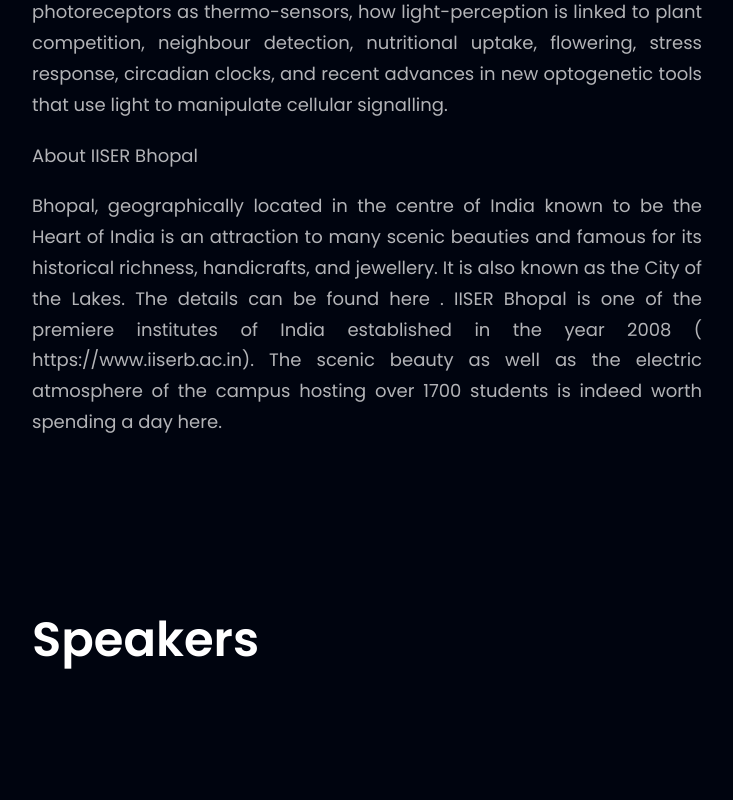
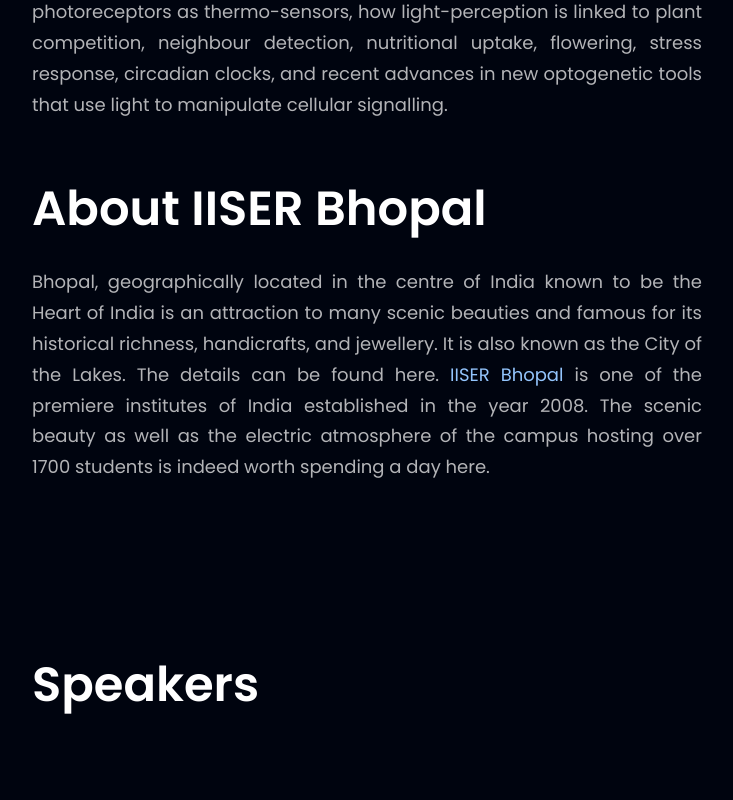
Before and after one commit to prathamdupare/workshop, a React (Vite) app: page / in a window 1280 px wide. Shown: the part 1540-2340 px from the top of the page, without its empty margins (32-765 px from the left). Built offline with nearby package versions, Linux system fonts and the light colour scheme.

Commit message:
multiple fixes

```diff
--- a/src/components/About.jsx
+++ b/src/components/About.jsx
@@ -51,18 +51,18 @@ export const About = () => {
           optogenetic tools that use light to manipulate cellular signalling.
         </p>
 
-        <h2 className={`${styles.paragraph} text-justify max-w-[670px] mt-5`}>
-          About IISER Bhopal
-        </h2>
+        <h2 className={`pt-[50px] ${styles.heading2}`}>About IISER Bhopal</h2>
         <p className={`${styles.paragraph} text-justify max-w-[670px] mt-5`}>
           Bhopal, geographically located in the centre of India known to be the
           Heart of India is an attraction to many scenic beauties and famous for
           its historical richness, handicrafts, and jewellery. It is also known
-          as the City of the Lakes. The details can be found here . IISER Bhopal
+          as the City of the Lakes. The details can be found here.{" "}
+          <a className="text-blue-300" href="https://www.iiserb.ac.in/">
+            IISER Bhopal{" "}
+          </a>
           is one of the premiere institutes of India established in the year
-          2008 ( https://www.iiserb.ac.in). The scenic beauty as well as the
-          electric atmosphere of the campus hosting over 1700 students is indeed
-          worth spending a day here.
+          2008. The scenic beauty as well as the electric atmosphere of the
+          campus hosting over 1700 students is indeed worth spending a day here.
         </p>
       </div>
       <div className="flex flex-row">
--- a/src/components/Contact.jsx
+++ b/src/components/Contact.jsx
@@ -12,39 +12,40 @@ const Contact = () => {
           <br className="sm:block hidden ss:leading-[100px] leading-[75px]" />
         </h1>
 
-        <div className="bg-gradient-to-r from-white-500 to-black-500 p-4 rounded-lg shadow-lg my-5 w-[800px] mx-auto">
-          <h1 className="text-white font-poppins font-semibold text-2xl text-center ">
+        <div className="bg-gradient-to-r from-white-500 to-black-500 p-4 rounded-lg shadow-lg my-5 max-w-screen-sm mx-auto">
+          <h1 className="text-white font-poppins font-semibold text-lg text-center mb-2">
             EMBO-ISPP Satellite meeting committee
           </h1>
 
-          <div className="flex justify-center space-x-4 mb-4 p-4">
+          <div className="flex flex-col items-center space-y-2 mb-4">
             <a
               href="mailto:ispp_sat@iiserb.ac.in"
-              className="flex items-center font-extrabold text-sky-400 text-[20px] p-2 text-blue-500"
+              className="flex items-center font-extrabold text-sky-400 text-base text-blue-500"
             >
-              <i className="ri-mail-line text-lg text-white  mr-2"></i>
+              <i className="ri-mail-line text-base text-white mr-2"></i>{" "}
               ispp_sat@iiserb.ac.in
             </a>
             <a
               href="https://twitter.com/pcdb_lab_iiserb"
               target="_blank"
-              className="flex items-center font-extrabold text-sky-400 p-2 text-[20px] text-blue-500"
+              className="flex items-center font-extrabold text-sky-400 text-base text-blue-500"
               rel="noreferrer"
             >
-              <i className="ri-twitter-x-fill text-lg text-white mr-2"></i>Tweet
+              <i className="ri-twitter-x-fill text-base text-white mr-2"></i>{" "}
+              Tweet
             </a>
           </div>
 
-          <h2 className=" text-white text-[20px] font-extrabold rounded-lg text-center">
+          <h2 className="text-white text-base font-extrabold text-center">
             #ISPP24 #EMBOplantBio
           </h2>
         </div>
 
-        <div className="flex flex-col items-center justify-center my-6">
+        <div className="flex flex-col items-center justify-center my-6 hidden lg:flex md:flex">
           <div className="flex-1 text-white font-poppins font-semibold ss:text-[20px] mb-4 text-[22px]">
             Map
           </div>
-          <div className="embed-responsive">
+          <div className=" embed-responsive ">
             <iframe
               className="rounded-[20px] w-[800px] h-[400px] "
               src="https://www.google.com/maps/embed?pb=!1m18!1m12!1m3!1d3664.8253874880093!2d77.27292731134152!3d23.285793578902524!2m3!1f0!2f0!3f0!3m2!1i1024!2i768!4f13.1!3m3!1m2!1s0x397c60d9f8872aef%3A0x9b99241b1431032!2sIISER%20BHOPAL!5e0!3m2!1sen!2sin!4v1698735037933!5m2!1sen!2sin"
--- a/src/components/Navbar.jsx
+++ b/src/components/Navbar.jsx
@@ -32,7 +32,7 @@ const Navbar = () => {
         <img
           src={iiserb}
           alt="hoobank"
-          className="w-[1blur navbar in tailwing50px] h-[80px]"
+          className="w-[1blur navbar in tailwing50px] h-[120px]"
         />
         <img
           src={logo3}
--- a/src/components/Payments.jsx
+++ b/src/components/Payments.jsx
@@ -48,7 +48,7 @@ const Payments = () => {
             <p className="text-red-400 font-extrabold text-[20px]">
               * Late registration will be charged with an extra fee of Rs. 500
             </p>
-            <h2 className="bg-blue-gradient w-60 w-[400px] text-50 p-3 my-3 rounded-[20px] text-center text-black font-extrabold text-[25px] ">
+            <h2 className="bg-blue-gradient w-60 w-[400px] text-50 p-3 my-3 rounded-[20px] text-center text-black font-extrabold text-[25px] sm: w-[280px]">
               Fees and Bank details
             </h2>
             <ul>
@@ -59,7 +59,7 @@ const Payments = () => {
               </li>
               <li>
                 <strong className="font-extrabold text-[20px]">
-                  Postdoc - Rs. 3000
+                  Postdoc - Rs. 3000property and then use md:fl
                 </strong>
               </li>
               <li>
--- a/src/components/Testiminials.jsx
+++ b/src/components/Testiminials.jsx
@@ -8,7 +8,7 @@ const Testimonials = () => {
   return (
     <section
       id="speakers"
-      className={`${styles.flexCenter} flex-col relative `}
+      className={`${styles.flexCenter} flex-col relative sm: justify-center `}
     >
       <div className="absolute z-[0] w-[60%] h-[60%] -right-[50%] rounded-full blue__gradient"></div>
       <div className="w-full flex justify-between items-center md:flex-row flex-col sm:mb-16 mb-6 relative z-[1]">
--- a/src/constants/index.js
+++ b/src/constants/index.js
@@ -27,6 +27,7 @@ import {
   shyam,
   uthpal,
   kishoreCSPanigrahi,
+  raghavendra,
 } from "../assets";
 
 export const navLinks = [
@@ -102,7 +103,7 @@ export const feedback = [
     name: "AS Raghavendra",
     affiliation: "University of Hyderabad, INDIA",
     link: "http://sls.uohyd.ac.in/new/fac_details.php?fac_id=101",
-    img: people01,
+    img: raghavendra,
   },
   {
     id: "feedback-3",
```
Also changed, not shown: src/assets/iiser.jpeg, src/assets/iiserblack.jpeg (added).
